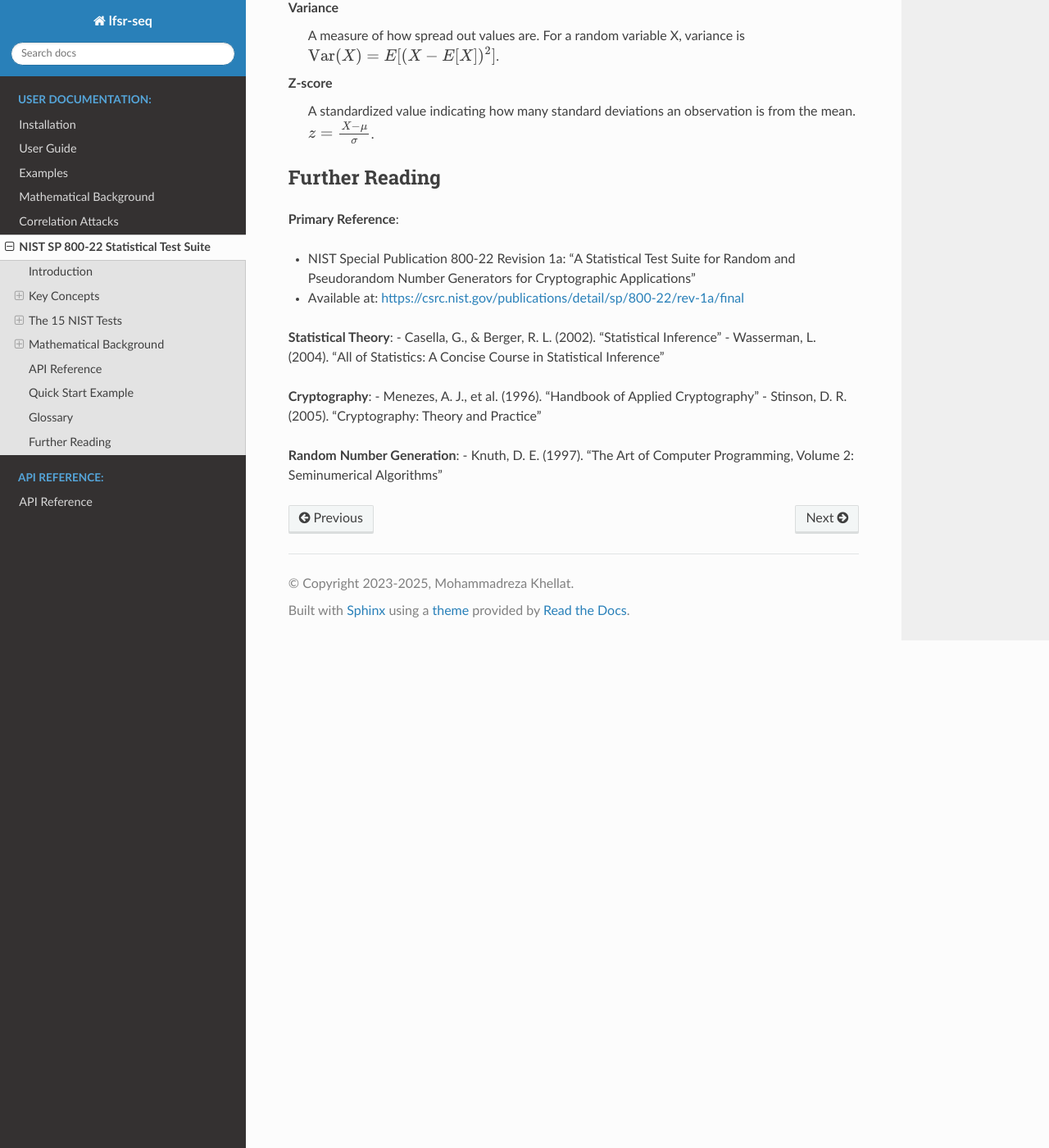
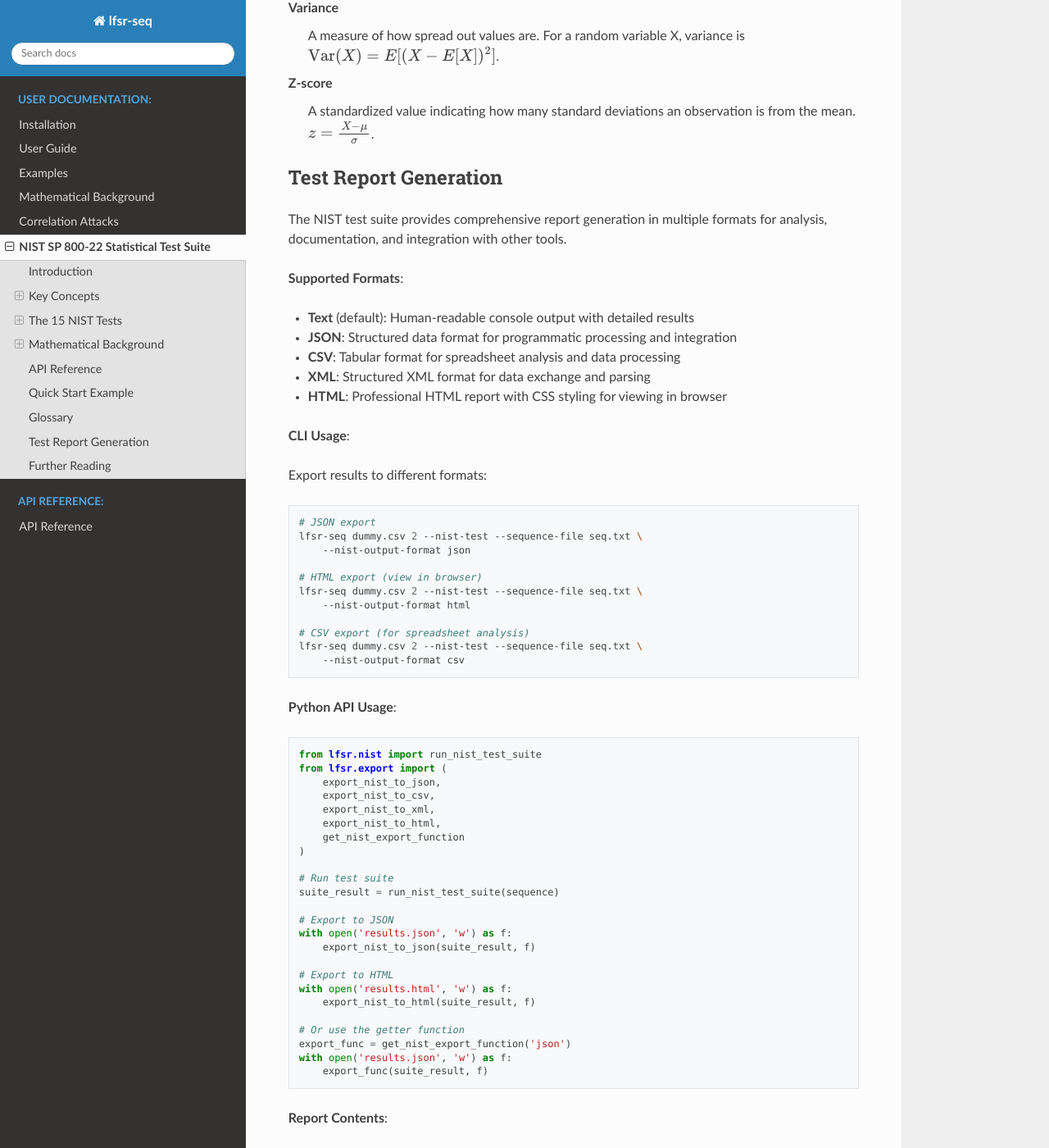
Before and after one commit to mkhellat/lfsr-seq, a Sphinx documentation site: the page built from docs/nist_sp800_22.rst, in a window 1280 px wide and 1400 px high, scrolled down 12733 px. Shown: the whole window at 82% size. Built offline with Sphinx 7.4.7 and the Read the Docs theme 3.1.0, drawn with Linux system fonts in a browser that asks for light colours; some of the changed text lies outside the part shown.

Commit message:
docs: Update Sphinx documentation for NIST test report generation
This commit updates the Sphinx documentation to include comprehensive
information about NIST test report generation and export formats.

Updates:
========

1. docs/user_guide.rst:
   - Added export format examples in CLI usage section
   - Added Python API examples for export functions
   - Documented all supported formats (text, json, csv, xml, html)

2. docs/nist_sp800_22.rst:
   - Added new "Test Report Generation" section
   - Documented all supported export formats
   - Added CLI and Python API usage examples
   - Described report contents for each format
   - Highlighted HTML format features

3. docs/api/export.rst:
   - Added documentation for all NIST export functions:
     * export_nist_to_json()
     * export_nist_to_csv()
     * export_nist_to_xml()
     * export_nist_to_html()
     * get_nist_export_function()
   - Included parameter descriptions and return values

4. docs/examples.rst:
   - Added export examples to NIST test suite section
   - Showed JSON and HTML export usage

The documentation now comprehensively covers all NIST test report
generation features and export formats.

```diff
--- a/docs/nist_sp800_22.rst
+++ b/docs/nist_sp800_22.rst
@@ -658,6 +658,83 @@ Glossary
    A standardized value indicating how many standard deviations an observation
    is from the mean. :math:`z = \frac{X - \mu}{\sigma}`.
 
+Test Report Generation
+------------------------
+
+The NIST test suite provides comprehensive report generation in multiple formats
+for analysis, documentation, and integration with other tools.
+
+**Supported Formats**:
+
+- **Text** (default): Human-readable console output with detailed results
+- **JSON**: Structured data format for programmatic processing and integration
+- **CSV**: Tabular format for spreadsheet analysis and data processing
+- **XML**: Structured XML format for data exchange and parsing
+- **HTML**: Professional HTML report with CSS styling for viewing in browser
+
+**CLI Usage**:
+
+Export results to different formats:
+
+.. code-block:: bash
+
+   # JSON export
+   lfsr-seq dummy.csv 2 --nist-test --sequence-file seq.txt \
+       --nist-output-format json
+
+   # HTML export (view in browser)
+   lfsr-seq dummy.csv 2 --nist-test --sequence-file seq.txt \
+       --nist-output-format html
+
+   # CSV export (for spreadsheet analysis)
+   lfsr-seq dummy.csv 2 --nist-test --sequence-file seq.txt \
+       --nist-output-format csv
+
+**Python API Usage**:
+
+.. code-block:: python
+
+   from lfsr.nist import run_nist_test_suite
+   from lfsr.export import (
+       export_nist_to_json,
+       export_nist_to_csv,
+       export_nist_to_xml,
+       export_nist_to_html,
+       get_nist_export_function
+   )
+
+   # Run test suite
+   suite_result = run_nist_test_suite(sequence)
+
+   # Export to JSON
+   with open('results.json', 'w') as f:
+       export_nist_to_json(suite_result, f)
+
+   # Export to HTML
+   with open('results.html', 'w') as f:
+       export_nist_to_html(suite_result, f)
+
+   # Or use the getter function
+   export_func = get_nist_export_function('json')
+   with open('results.json', 'w') as f:
+       export_func(suite_result, f)
+
+**Report Contents**:
+
+All export formats include:
+
+- **Metadata**: Timestamp, test suite version, sequence information
+- **Test Parameters**: Significance level, block sizes, etc.
+- **Summary Statistics**: Total tests, pass/fail counts, pass rate, overall assessment
+- **Individual Test Results**: Test name, p-value, pass/fail status, statistic, details
+
+The HTML format additionally provides:
+
+- Color-coded assessment (green for PASSED, red for FAILED)
+- Professional styling with CSS
+- Responsive table layout
+- Easy-to-read summary section
+
 Further Reading
 ---------------
 
```
Also changed, not shown: docs/user_guide.rst (+21 -2 lines).
